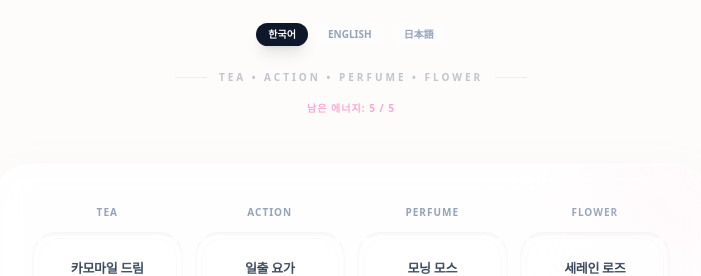
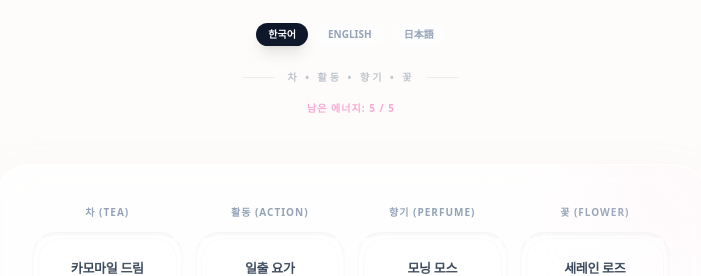
Before and after one commit to whiteref/mood-777, a React (Vite) app: page / in a window 1280 px wide. Shown: the part 282-558 px from the top of the page, without its empty margins (289-990 px from the left). Built offline with nearby package versions, Linux system fonts and the light colour scheme; a web font is replaced by a local one.

Commit message:
Complete native localization for category labels (KR/EN/JA)

```diff
--- a/translations.ts
+++ b/translations.ts
@@ -5,7 +5,7 @@ export const translations = {
     KR: {
         title_line1: "오늘을 닻 내리는",
         title_line2: "나만의 비밀 리추얼",
-        subtitle: "Tea • Action • Perfume • Flower",
+        subtitle: "차 • 활동 • 향기 • 꽃",
         energy: "남은 에너지",
         spin_btn: "리추얼 조각 맞추기 ✨",
         result_harmony: "리추얼의 조화",
@@ -16,10 +16,10 @@ export const translations = {
         fail_ai: "AI 추천을 불러오지 못했습니다.",
         admin_mode_on: "관리자 모드 활성화: 무제한 사용 가능 ✨",
         admin_mode_off: "관리자 모드 해제",
-        category_tea: "TEA",
-        category_act: "ACTION",
-        category_scent: "PERFUME",
-        category_bloom: "FLOWER",
+        category_tea: "차 (TEA)",
+        category_act: "활동 (ACTION)",
+        category_scent: "향기 (PERFUME)",
+        category_bloom: "꽃 (FLOWER)",
         out_of_energy: "오늘의 에너지를 다 썼어요",
         recharge_needed: "충전이 필요해요. 내일 새로운 인연으로 다시 만나요!",
         recharging: "에너지 충전 중...",
@@ -55,7 +55,7 @@ export const translations = {
     JA: {
         title_line1: "今日を繋ぎ止める",
         title_line2: "自分だけの秘密リチュアル",
-        subtitle: "Tea • Action • Perfume • Flower",
+        subtitle: "お茶 • アクティビティ • 香水 • 花",
         energy: "残りエネルギー",
         spin_btn: "リチュアルを組み立てる ✨",
         result_harmony: "リチュアルの調和",
@@ -66,15 +66,15 @@ export const translations = {
         fail_ai: "AI推薦の読み込みに失敗しました。",
         admin_mode_on: "管理者モード有効：無制限で使用可能 ✨",
         admin_mode_off: "管理者モード解除",
-        category_tea: "TEA",
-        category_act: "ACTION",
-        category_scent: "PERFUME",
-        category_bloom: "FLOWER",
+        category_tea: "お茶 (TEA)",
+        category_act: "アクション (ACTION)",
+        category_scent: "香水 (PERFUME)",
+        category_bloom: "花 (FLOWER)",
         out_of_energy: "本日のエネルギーを使い果たしました",
         recharge_needed: "充電が必要です。明日、また新しい縁でお会いしましょう！",
         recharging: "エネルギー充電中...",
         restart: "最初からやり直す",
-        footer_desc: "本ウェブサービスはユーザーに最適なリチュアルを提案し、アフィリエイトマーケティングを通じて所定의 운영 수익을 창출할 수 있습니다.",
+        footer_desc: "本ウェブサービスはユーザーに最適なリチュアルを提案し、アフィ리에이트マーケティングを通じて所定의 운영 수익을 창출할 수 있습니다.",
         affiliate_disclosure: "이 포스팅은 쿠팡 파트너스 활동의 일환으로, 이에 따른 일정액의 수수료를 제공받습니다."
     }
 };
```
